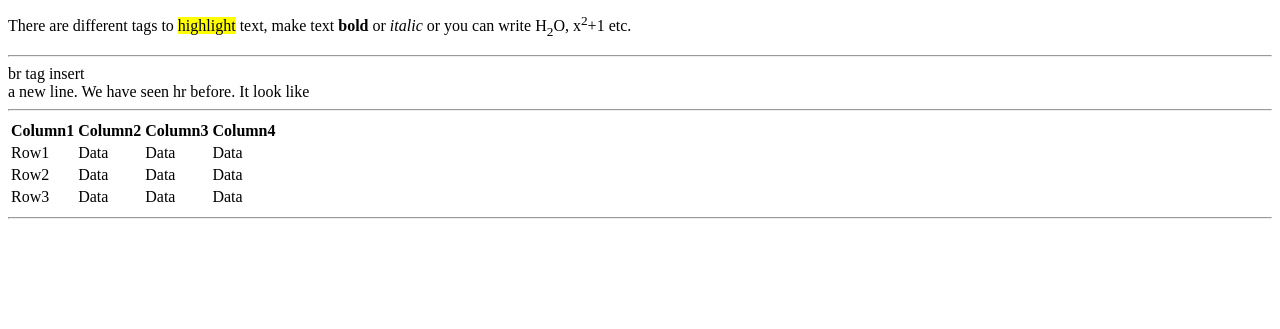
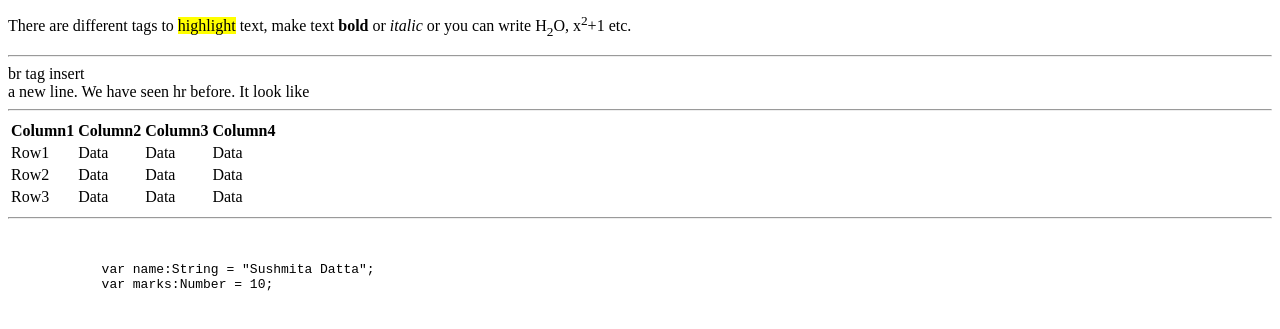
Before and after one commit to mistrysontu/hello-world, a plain HTML site: page index.html in a window 1280 px wide. Shown: the part 603-932 px from the top of the page. Before the commit the page ends 893 px from the top, so only its background shows below. Drawn offline with Linux system fonts and the light colour scheme.

Commit message:
Update index.html
Added some code to see how git pull work.

```diff
--- a/index.html
+++ b/index.html
@@ -69,6 +69,10 @@
     <hr>
     <pre>
 
+        <code>
+            var name:String = "Sushmita Datta";
+            var marks:Number = 10;
+        </code>
 
     </pre>
 
```
